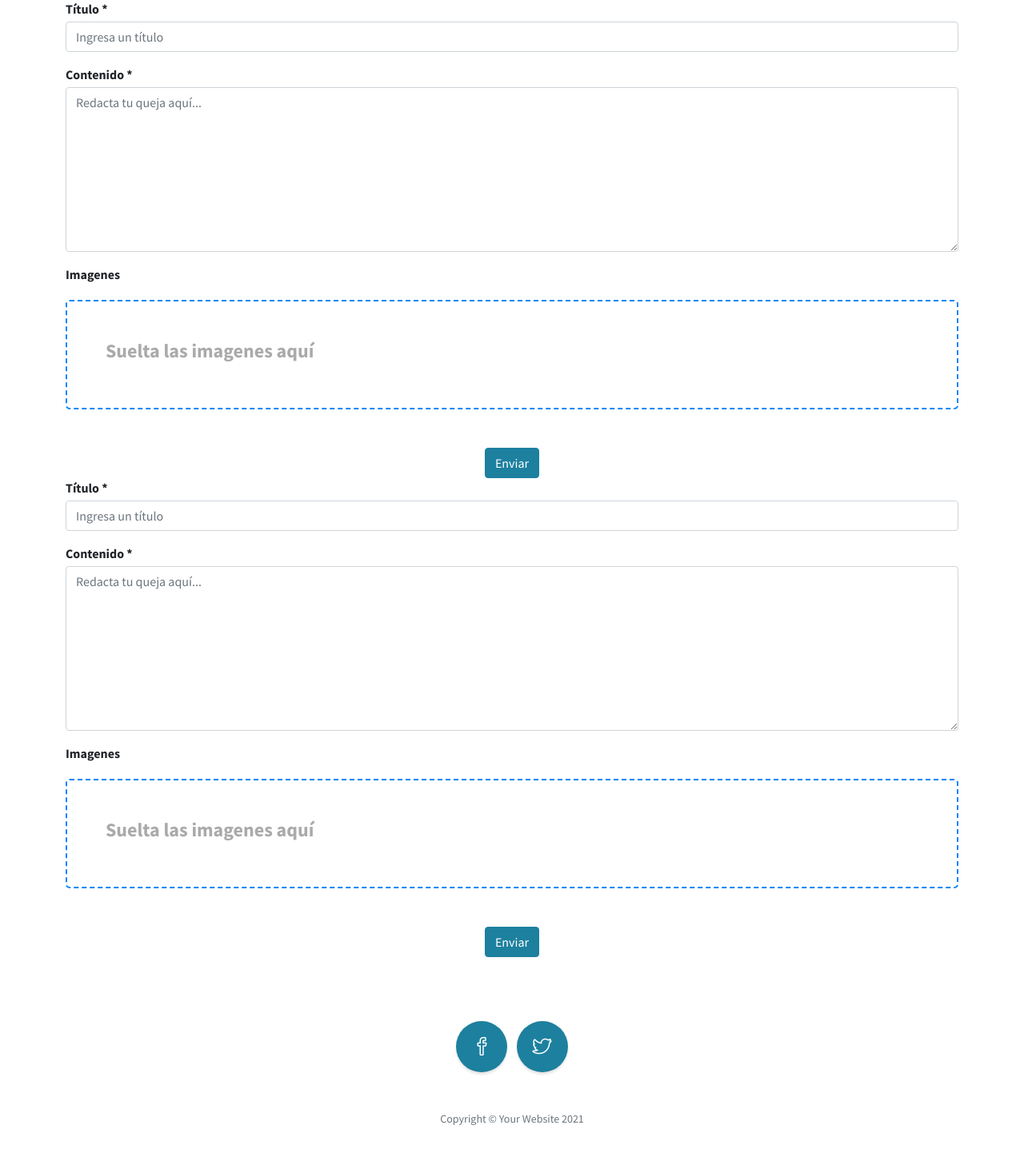
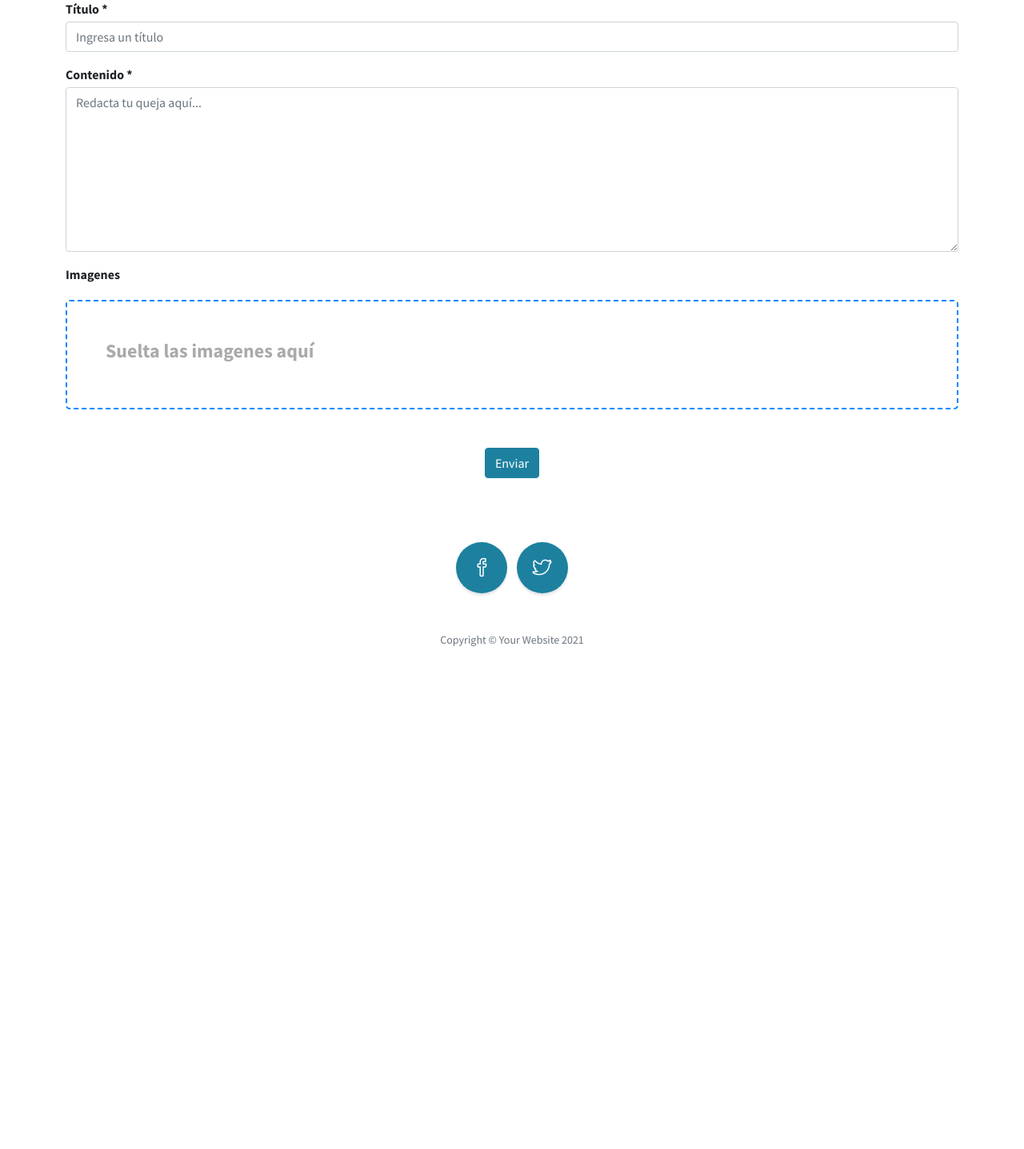
Before and after one commit to perezgarridogilb/Sistema-web-de-quejas-en-una-escuela--facultad-, a PHP site: page /reports/createReport.php in a window 1280 px wide. Shown: the part 160-1597 px from the top of the page at 80% size. After the commit the page ends 969 px from the top, so only its background shows below. Run offline with PHP 8.4, Linux system fonts and the light colour scheme; a user stored in the database is signed in; some libraries are stand-ins or nearby versions.

Commit message:
remove duplicate form

```diff
--- a/reports/createReport.php
+++ b/reports/createReport.php
@@ -107,30 +107,6 @@ if ($_SERVER['REQUEST_METHOD'] == 'POST') {
             <a class="text-decoration-none" href='./listReports.php'>Ver listado de reportes</a>
         </div>
         <form id='report-form' enctype="multipart/form-data" method='POST'>
-            <form method='POST'>
-                <div class="form-group mb-3">
-                    <label class="mb-1 fw-bold">Título *</label>
-                    <input name='titulo' type="text" class="form-control" placeholder="Ingresa un título" required>
-                </div>
-
-                <div class="form-group mb-3">
-                    <label class="mb-1 fw-bold">Contenido *</label>
-                    <textarea rows="8" name='contenido' placeholder="Redacta tu queja aquí..." class="form-control" required></textarea>
-                </div>
-
-                <div class="form-group mb-3">
-                    <label class="mb-1 fw-bold">Imagenes</label>
-                </div>
-
-                <div id="dropzone" class="dropzone p-5 mb-5 ">
-                    <div class="dz-message h4">Suelta las imagenes aquí</div>
-                </div>
-
-                <div class='text-center'>
-                    <button type="submit" class="btn btn-primary">Enviar</button>
-                </div>
-            </form>
-
             <div class="form-group mb-3">
                 <label class="mb-1 fw-bold">Título *</label>
                 <input name='titulo' type="text" class="form-control" placeholder="Ingresa un título" required>
```
